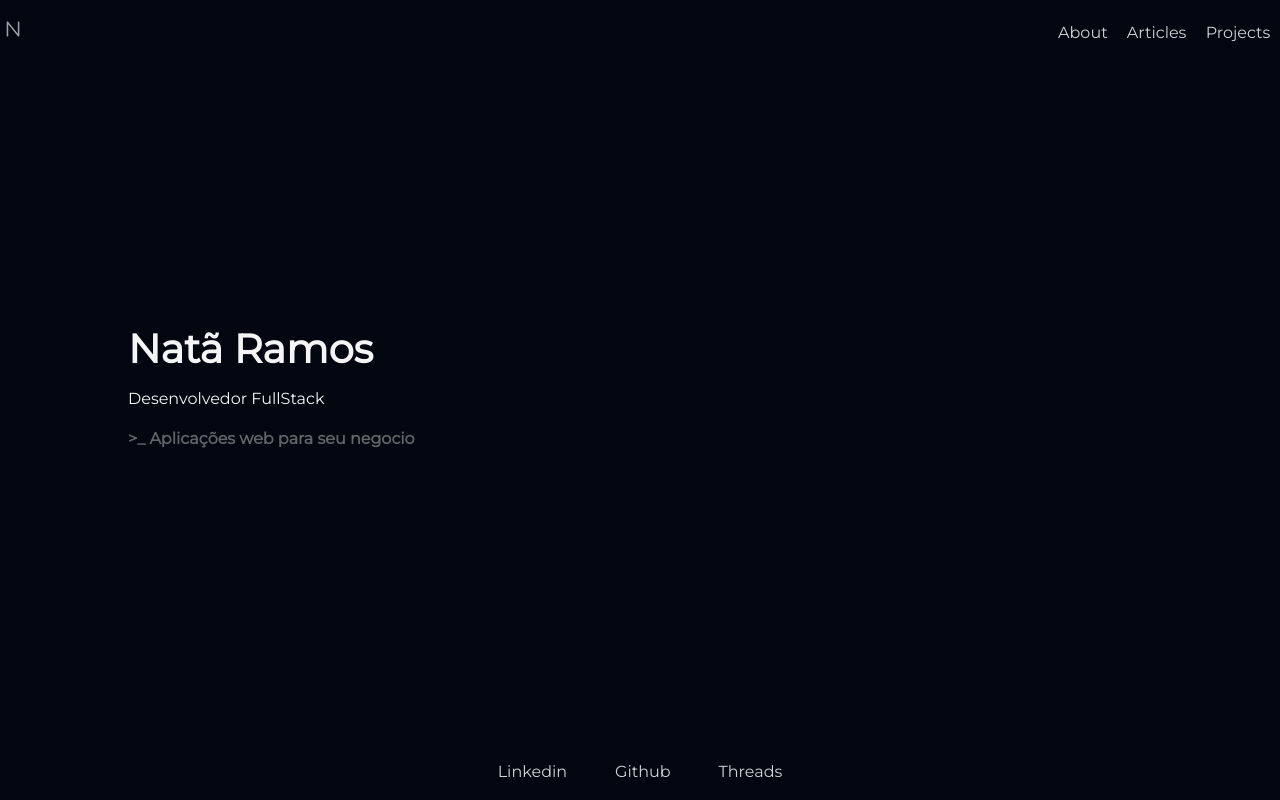
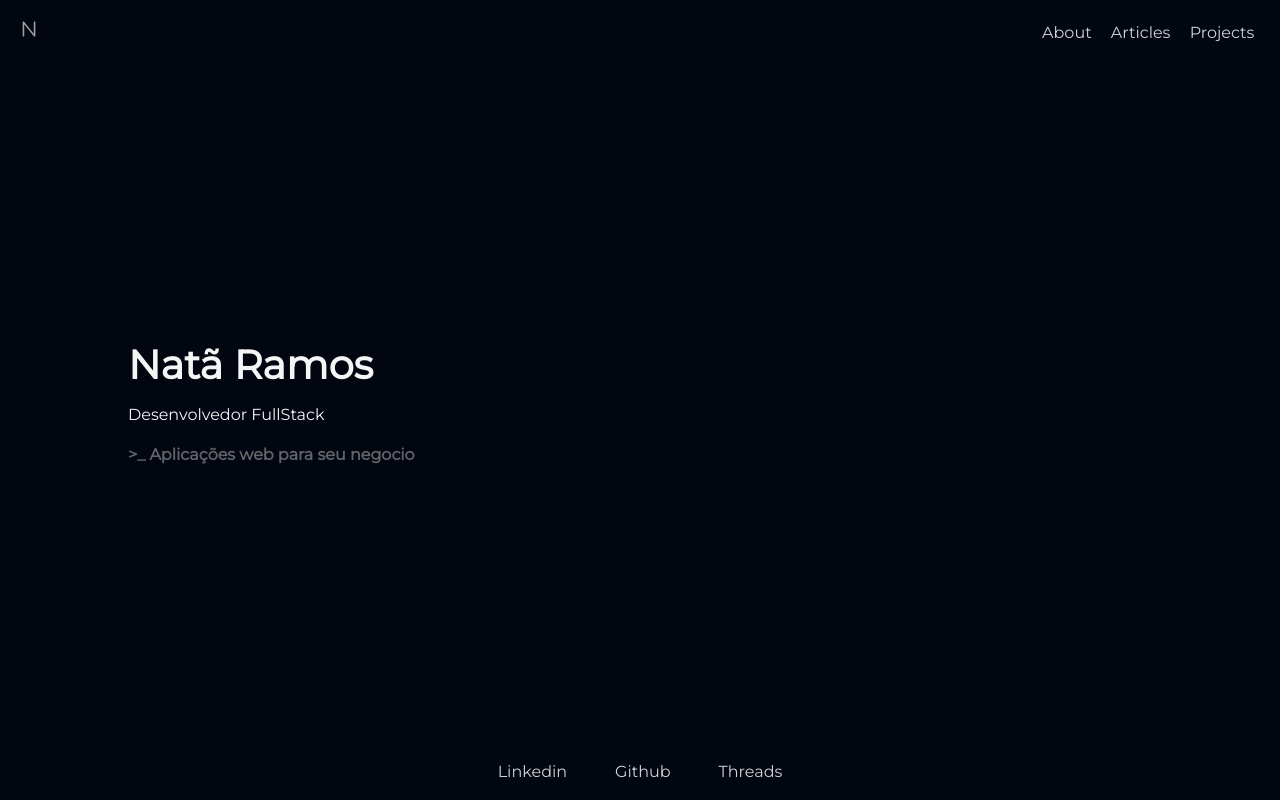
Before and after one commit to Nathan-rs/portfolio, a Vue app: page / in a window 1280 px wide. Built offline with nearby package versions, Linux system fonts and the light colour scheme.

Commit message:
css:padding para ajuste do menu

```diff
--- a/src/components/Menu.vue
+++ b/src/components/Menu.vue
@@ -35,8 +35,9 @@ import SVGN from '../assets/icons/SVGN.vue'
     display: flex;
     justify-content: space-between;
     align-items: center;
+    padding: 1rem;
     position: relative;
-    top: 1rem;
+    /* top: 1rem; */
 }
 
 .list-menu {
```
